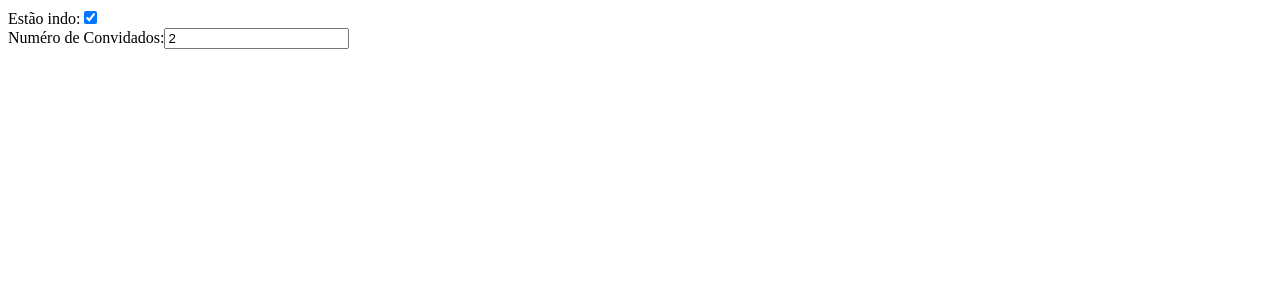
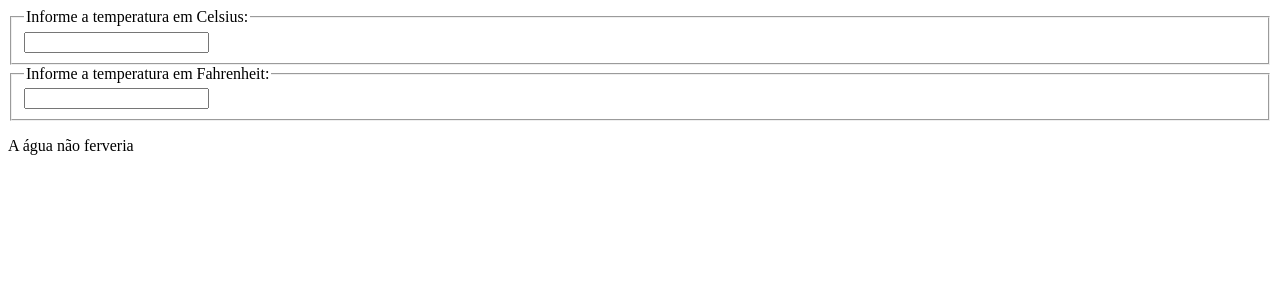
Before and after one commit to Jackes07/Aprendizagem-React, a React (Create React App) app: page / in a window 1280 px wide. Shown: the top 300 px of the page. Built offline with nearby package versions, Linux system fonts and the light colour scheme.

Commit message:
Elevando o State

```diff
--- /dev/null
+++ b/src/estudoDeCaso/calculadoraDeTemperatura.js
@@ -0,0 +1,99 @@
+import React from 'react'
+
+//Elevando o state, quando precisa de uma variável em mais de um componente
+// Precisa encontrar o elemento Pai de ambos os componentes e colocar o state nele
+//E passar ele como props para os componentes filhos, para que os filhos leia o props
+// E passe o state de como ele deseja e necessita, diminuindo assim o risco de erros
+// Porém, demanda mais código
+
+function EstaOuNaoFervendo(props){
+    if(props.celsius >= 100){
+        return <p>A água ferveria.</p>
+    }
+    return <p>A água não ferveria</p>
+}
+
+function toCelsius(fahrenheit){
+    return(fahrenheit - 32) * 5/9
+}
+
+function toFahrenheit(celsius){
+    return (celsius * 9 / 5) +32
+}
+
+function tryConvert(temperatura, convert){
+    const input = parseFloat(temperatura)
+    if(Number.isNaN(input)){
+        return ''
+    }
+
+    const output = convert(input)
+    const rounded = Math.round(output * 1000) / 1000
+    return rounded.toString()
+
+}
+
+class Calculator extends React.Component{
+    constructor(props){
+        super(props)
+        this.handleCelsiusChange = this.handleCelsiusChange.bind(this)
+        this.handleFahrenheitChange = this.handleFahrenheitChange.bind(this)
+        this.state = {temperatura: ' ', scale: 'c'}
+    }
+
+    handleCelsiusChange(temperatura){
+        this.setState({scale: 'c', temperatura})
+    }
+
+    handleFahrenheitChange(temperatura){
+        this.setState({scale: 'f', temperatura})
+    }
+
+    render(){
+        const scale = this.state.scale
+        const temperatura = this.state.temperatura
+        const celsius = scale === 'f' ? tryConvert (temperatura, toCelsius) : temperatura
+        const fahrenheit = scale === 'c' ? tryConvert (temperatura, toFahrenheit) : temperatura
+
+        return(
+            <div>
+                <TemperaturaInput scale="c" temperatura={celsius} onTemperaturaChange={this.handleCelsiusChange}/>
+                <TemperaturaInput scale="f" temperatura={fahrenheit} onTemperaturaChange={this.handleFahrenheitChange}/>
+                <EstaOuNaoFervendo celsius={parseFloat(celsius)}/>
+            </div>
+        )
+    }
+}
+
+//----------------------------------------------------------------------------//
+
+const scaleNames={
+    c: 'Celsius',
+    f: 'Fahrenheit'
+}
+
+class TemperaturaInput extends React.Component{
+    constructor(props){
+        super(props)
+        this.handleChange = this.handleChange.bind(this)
+    }
+
+    handleChange(e){
+       // this.setState({temperatura: e.traget.value})
+       this.props.onTemperaturaChange(e.target.value)
+    }
+
+    render(){
+        const temperatura = this.props.temperatura
+        const scale = this.props.scale
+        return(
+            <fieldset>
+                <legend>Informe a temperatura em {scaleNames[scale]}:</legend>
+                <input value={temperatura} onChange={this.handleChange}/>
+            </fieldset>
+        )
+    }
+
+}
+
+export default Calculator;
--- a/src/index.js
+++ b/src/index.js
@@ -12,14 +12,15 @@ import NameForm from './estudoDeCaso/FormsTest';
 import EasyForm from './estudoDeCaso/FormWithTextArea';
 import FlavorForm from './estudoDeCaso/FormSelect';
 import Reservation from './estudoDeCaso/ManipulandoMultiplosInputs';
+import Calculator from './estudoDeCaso/calculadoraDeTemperatura'
 
-
+//STATE PODE SER ALTERADO DENTRO DE UM OBJETO POR UM USUÁRIO, MAS PROPS NÃO!!
 
 
     ReactDOM.render(
         //Estou passando o objeto a ser rendenrizado e onde ele vai ser renderizado
         //Esse Clock é uma função que eu passei que estou usando ele como um elemento do react
 
-        <Reservation />,
+        <Calculator />,
         document.getElementById('root')
     );
```
